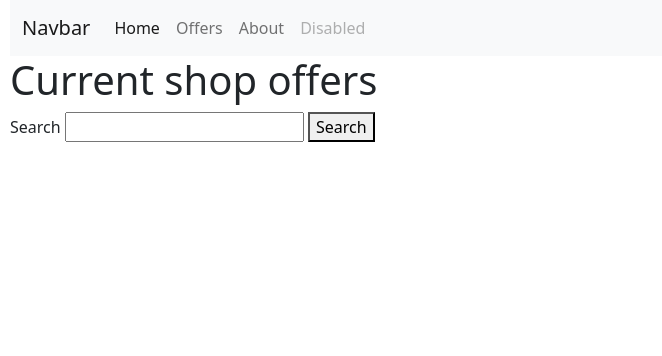
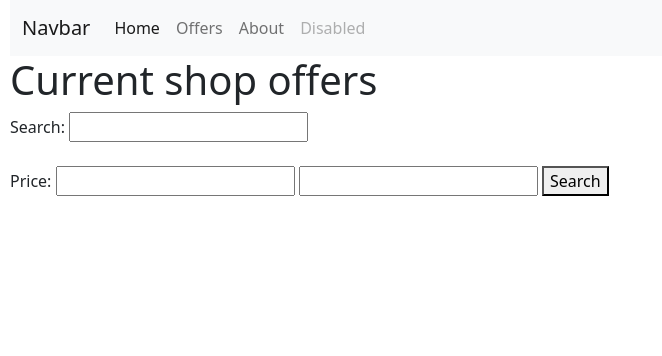
Before and after one commit to JakubKosakowski/Flask_Project, a Flask app: page /offers in a window 1280 px wide. Shown: the top 356 px of the page, without its empty margins (0-662 px from the left). Run offline with Flask 2, Linux system fonts and the light colour scheme; data that the repository does not hold is empty; some libraries are stand-ins or nearby versions.

Commit message:
Create search tea my price

```diff
--- a/templates/offers.html
+++ b/templates/offers.html
@@ -7,12 +7,15 @@ Offers
 {% block content %}
   <h1>Current shop offers</h1>
   <form action="" method="POST">
-      <label for="phrase">Search</label>
-      <input type="text" name="phrase" id="phrase"/>
+      <label for="phrase">Search: </label>
+      <input type="text" name="phrase" id="phrase"/><br>
       {% for type in tea_type %}
         <input type="checkbox" id="{{ type[0] }}" name="{{ type[0] }}"/>
         <label for="{{ type[0] }}">{{ type[0] }}</label>
-      {% endfor %}
+      {% endfor %}<br>
+      Price:
+      <input type="number" name="min_price" class="price">
+      <input type="number" name="min_price" class="price">
       <button type="submit" name="send" value="send">Search</button>
   </form><br><br>
   <div class="offers">
```
